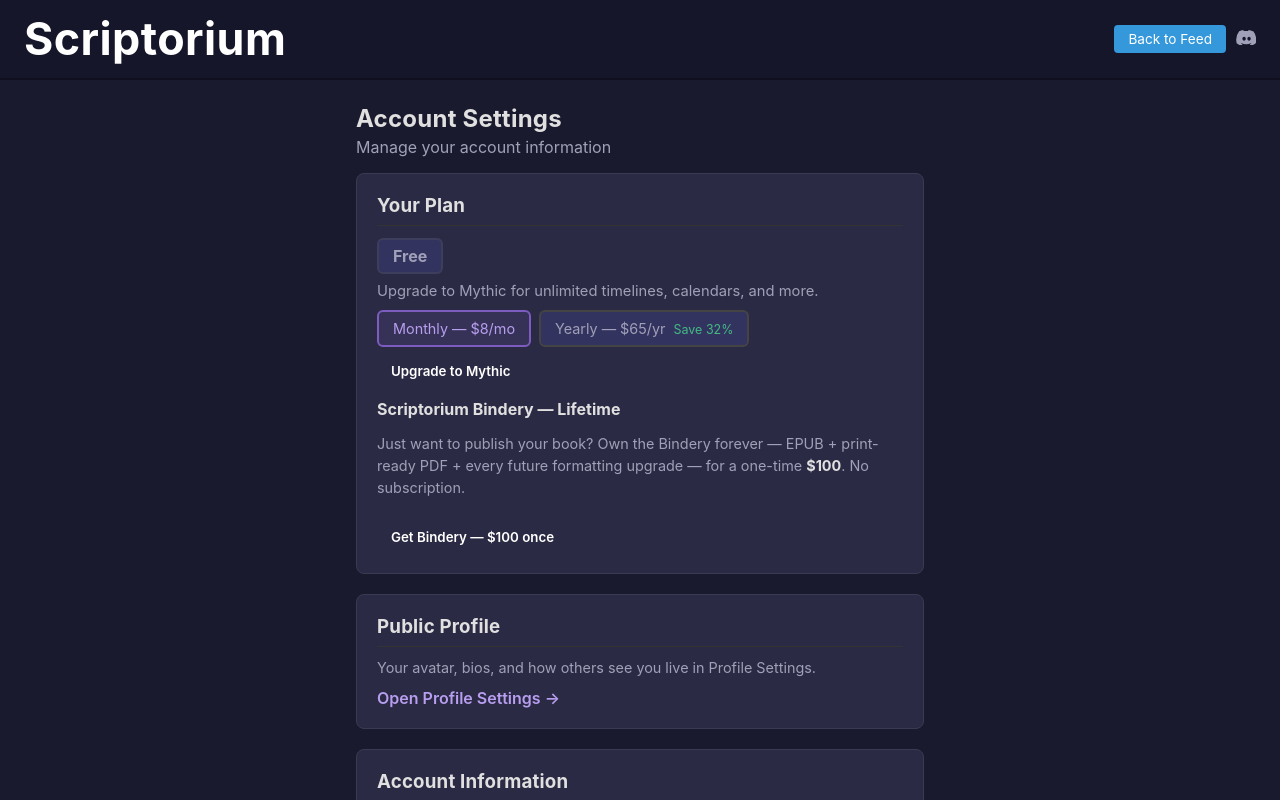
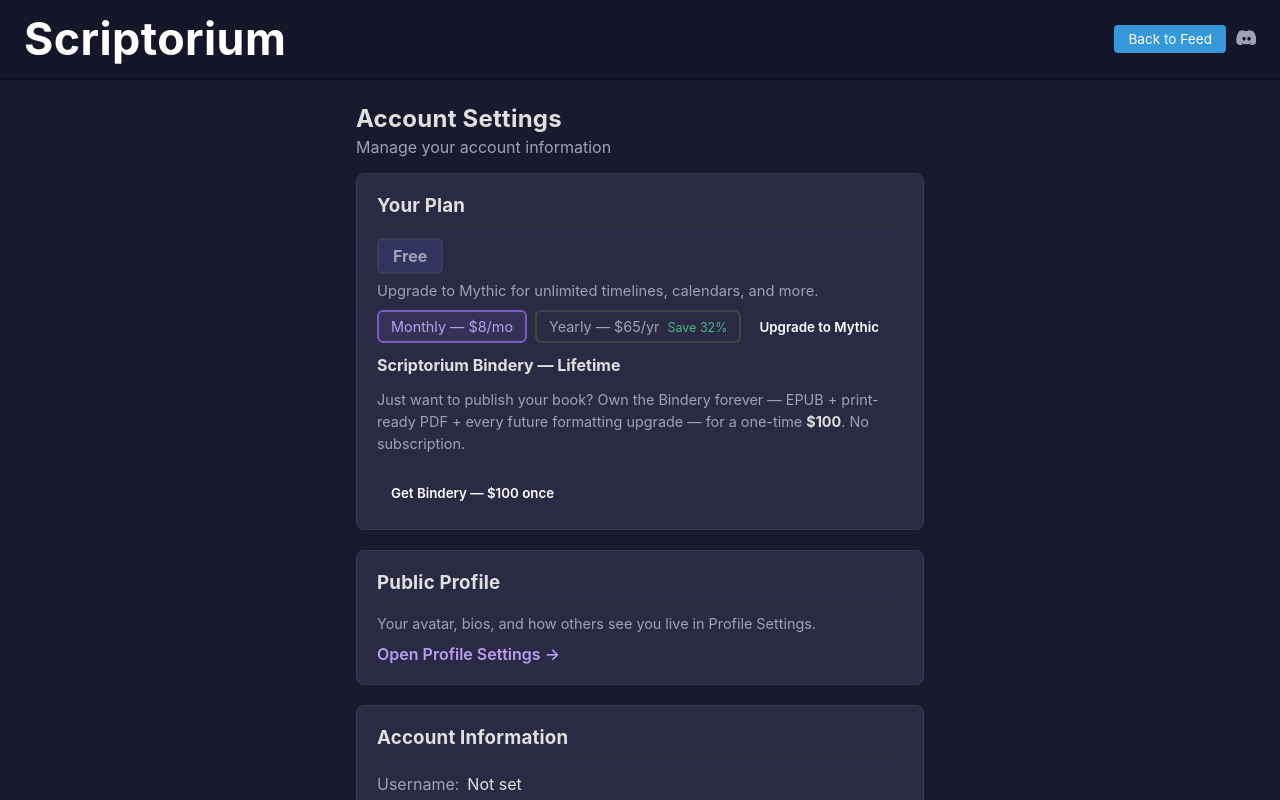
Before and after one commit to lmaoclost/WriteMe, a React (Vite) app: page /settings in a window 1280 px wide. Shown: the top 800 px of the page. Built offline with nearby package versions, Linux system fonts and the light colour scheme; what polygon-clipping would draw is missing.

Commit message:
fix: settings toggle bg + upgrade button size

```diff
--- a/src/features/account/account.css
+++ b/src/features/account/account.css
@@ -153,11 +153,11 @@
 .plan-upgrade-hint { color: var(--text-muted); font-size: 0.92rem; margin: 8px 0 10px; }
 .billing-toggle { display: flex; gap: 8px; flex-wrap: wrap; }
 .billing-toggle .toggle-btn {
-  background: var(--card);
-  color: var(--text-muted);
+  background: rgb(42, 42, 68);
+  color: rgb(160, 160, 184);
   border: 2px solid #444;
   border-radius: 6px;
-  padding: 8px 14px;
+  padding: 6px 12px;
   font-size: 0.9rem;
 }
 .billing-toggle .toggle-btn.active {
@@ -171,7 +171,8 @@
   color: #fff;
   border: none;
   border-radius: 6px;
-  padding: 8px 14px;
+  padding: 6px 10px;
+  font-size: 0.8333rem;
   font-weight: 600;
 }
 .bindery-pass-head { color: var(--text); font-weight: 700; margin: 12px 0 4px; }
```
